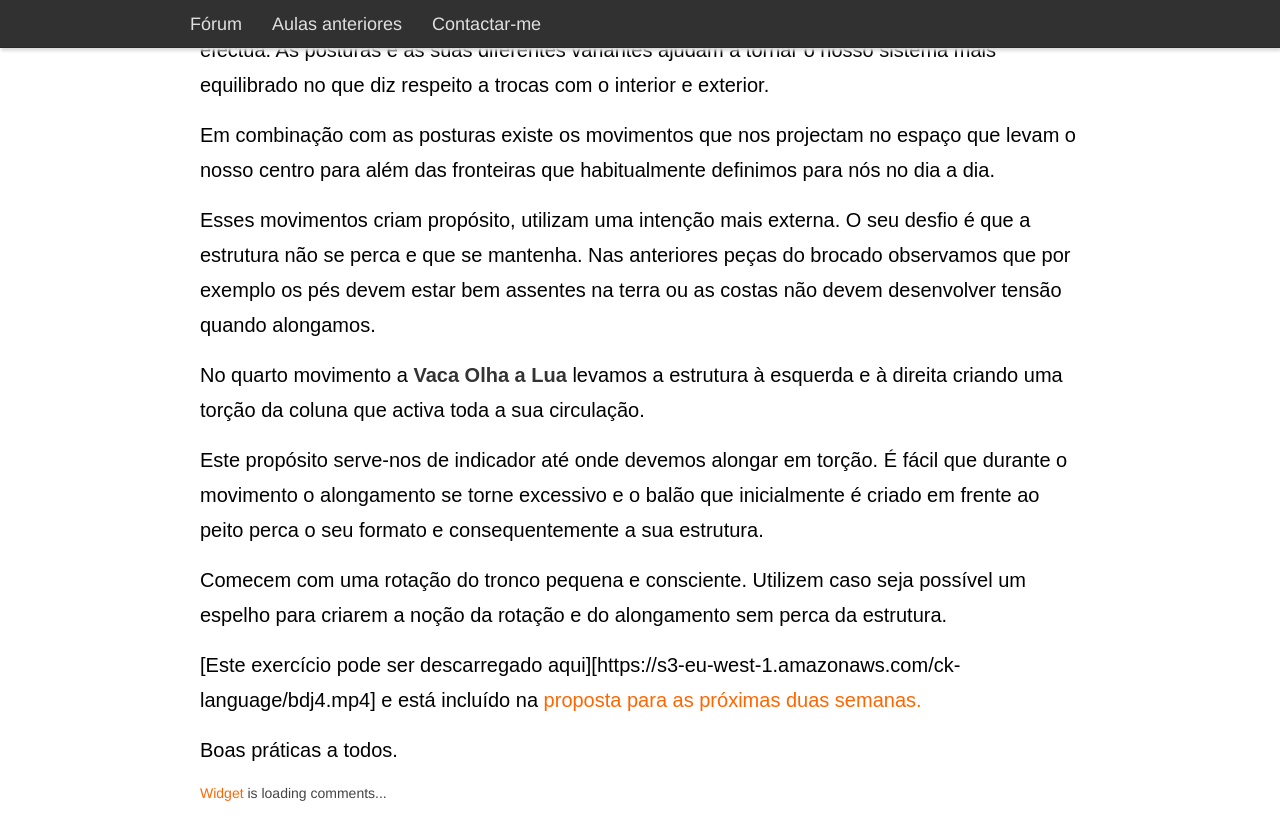
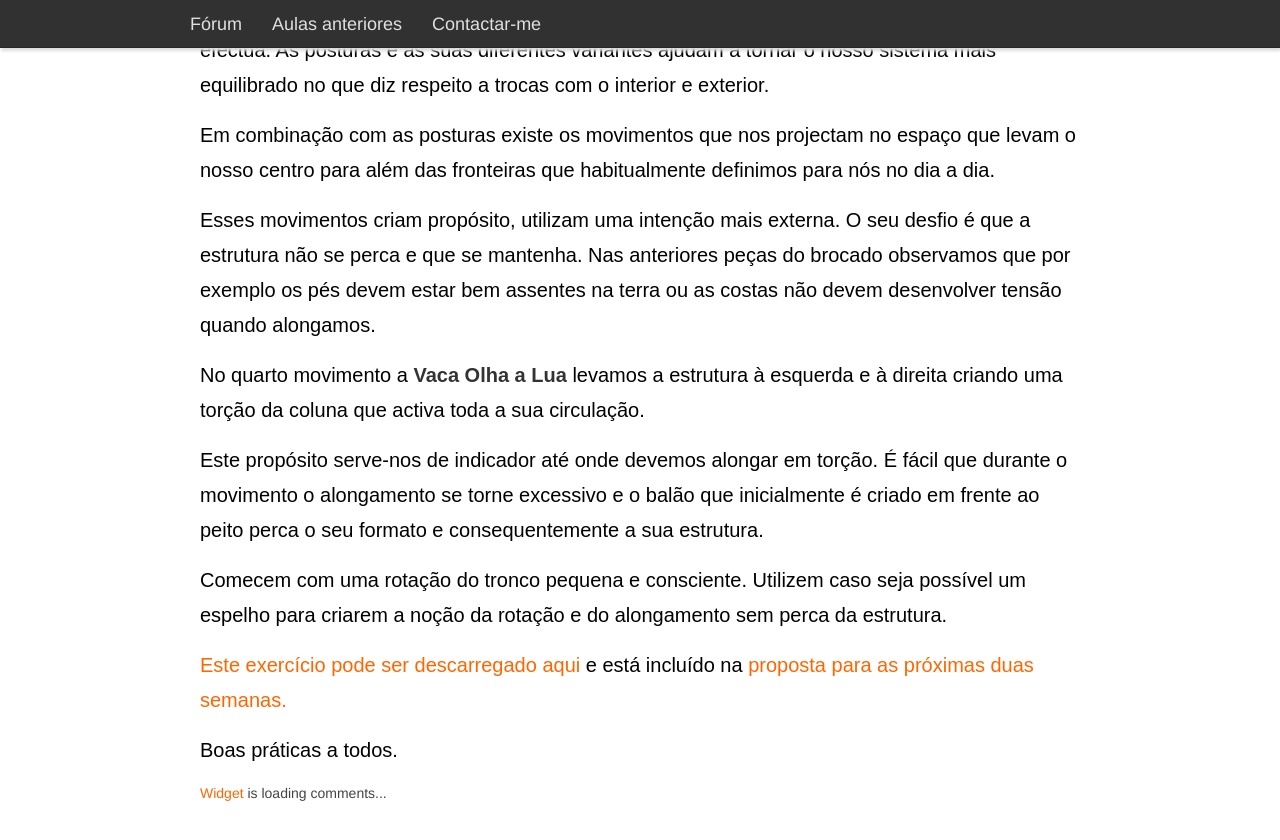
Before and after one commit to devagar/b3regulares14, a Jekyll site: the page built from _posts/2014-05-31-semana9.md, in a window 1280 px wide and 900 px high, scrolled down 4096 px. Shown: the top 840 px of the window. Built offline with Jekyll 4.4.1, drawn with Linux system fonts in a browser that asks for light colours.

Commit message:
semana 9

```diff
--- a/_posts/2014-05-31-semana9.md
+++ b/_posts/2014-05-31-semana9.md
@@ -99,6 +99,6 @@ Este propósito serve-nos de indicador até onde devemos alongar em torção. É
 
 Comecem com uma rotação do tronco pequena e consciente. Utilizem caso seja possível um espelho para criarem a noção da rotação e do alongamento sem perca da estrutura.
 
-[Este exercício pode ser descarregado aqui][https://s3-eu-west-1.amazonaws.com/ck-language/bdj4.mp4] e está incluído na [proposta para as próximas duas semanas.](https://s3-eu-west-1.amazonaws.com/ckdojo-habits/HaMar2014/regulares/rsemana9-11.pdf)
+[Este exercício pode ser descarregado aqui](https://s3-eu-west-1.amazonaws.com/ck-language/bdj4.mp4) e está incluído na [proposta para as próximas duas semanas.](https://s3-eu-west-1.amazonaws.com/ckdojo-habits/HaMar2014/regulares/rsemana9-11.pdf)
 
 Boas práticas a todos.
```
